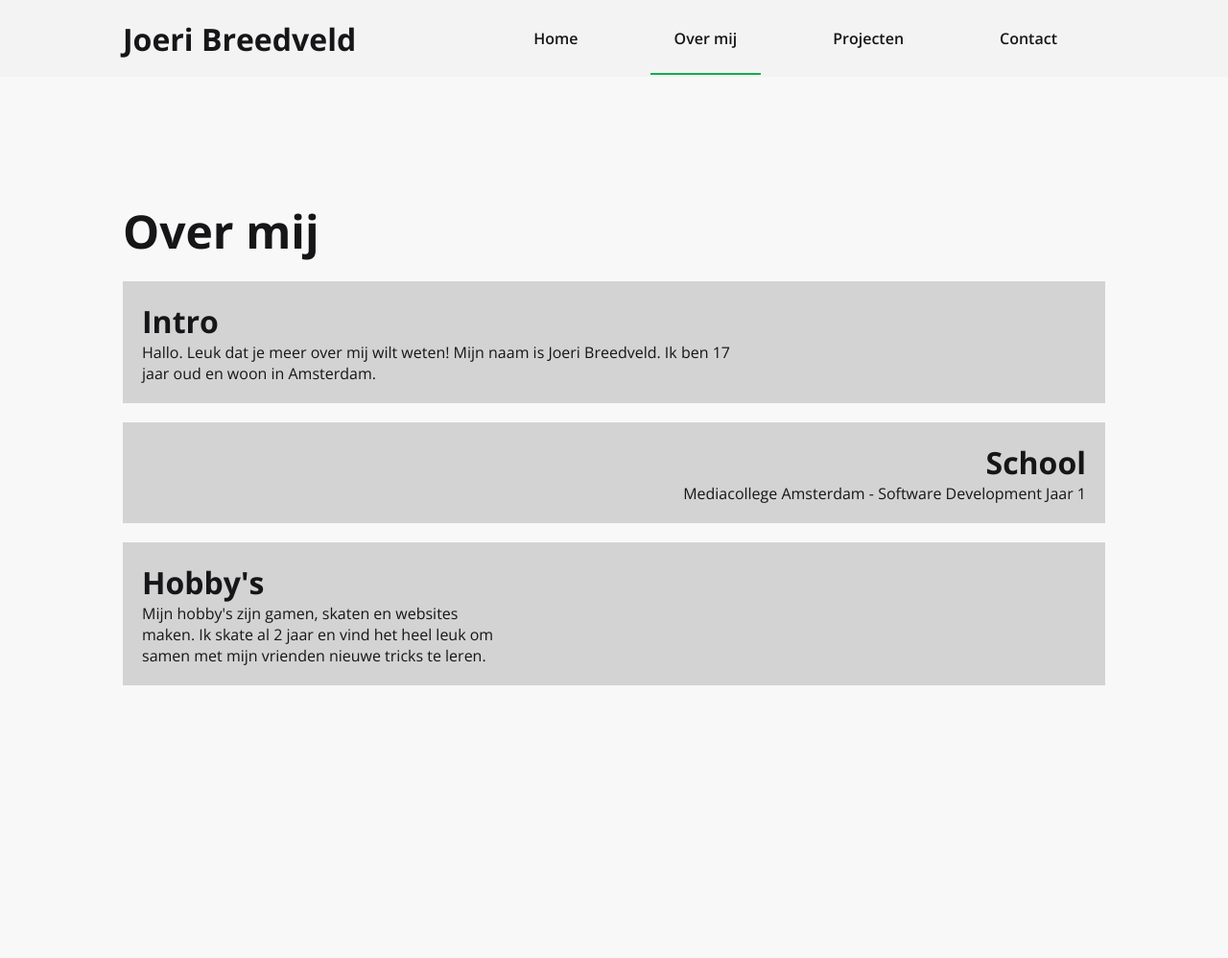
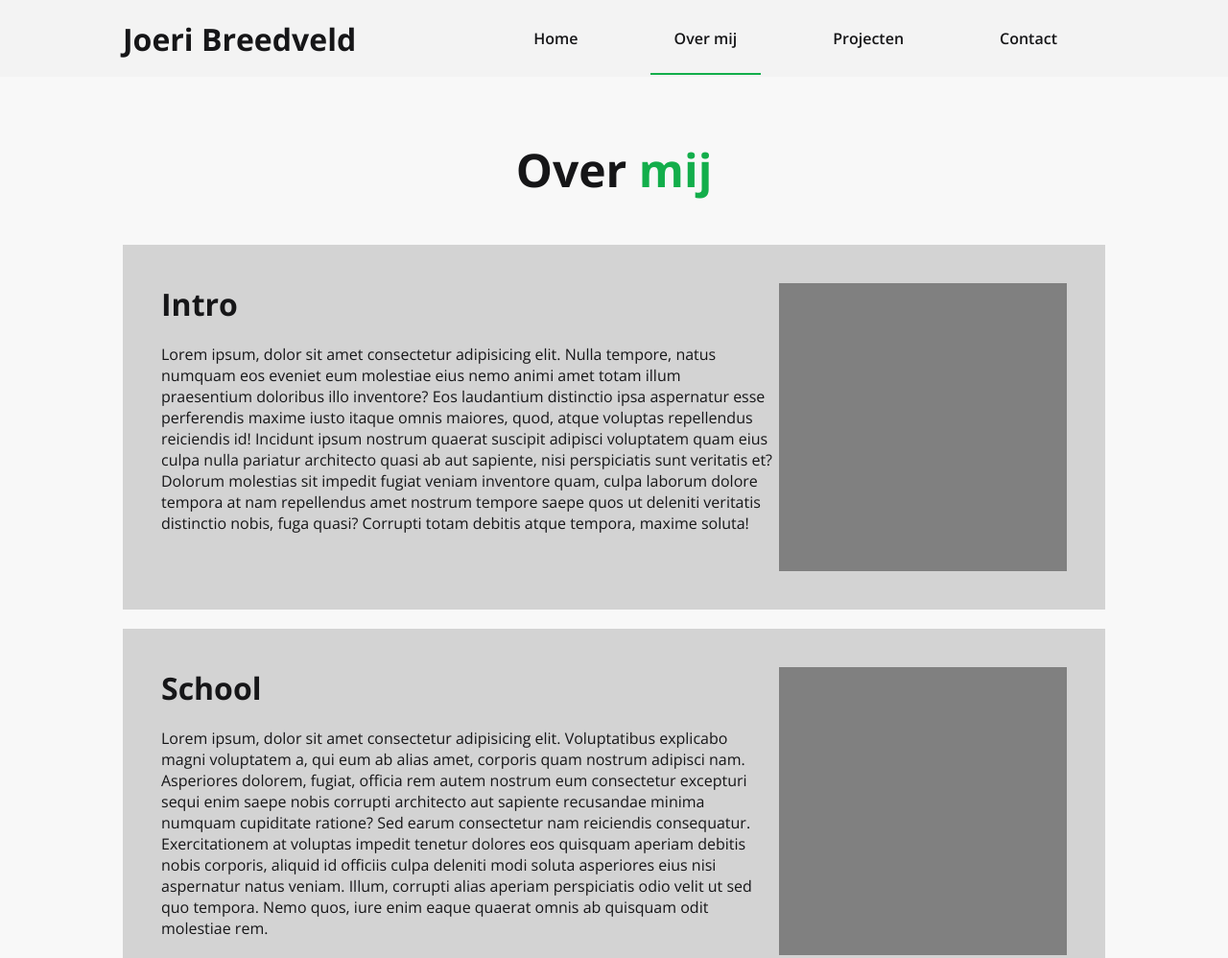
Before and after one commit to duck1s/practice-website-2, a plain HTML site: page assets/pages/about.html in a window 1280 px wide. Shown: the top 998 px of the page at 96% size. Before the commit the page ends 842 px from the top, so only its background shows below. Drawn offline with nearby package versions, Linux system fonts and the light colour scheme.

Commit message:
change: about-page layout and design

```diff
--- a/assets/css/style.css
+++ b/assets/css/style.css
@@ -14,6 +14,10 @@
     -webkit-font-smoothing: antialiased;
 }
 
+html {
+    scroll-behavior: smooth;
+}
+
 body {
     background: #f8f8f8;
 }
@@ -26,8 +30,19 @@ body {
     padding: 10%;
 }
 
+.padding-page {
+    padding-left: 10%;
+    padding-right: 10%;
+    padding-bottom: 10%;
+    padding-top: 5%;
+}
+
 .main-about-textwidth-container {
-    max-width: 30vw;
+    max-width: 50vw;
+}
+
+.green {
+    color: var(--green);
 }
 
 /* Media Icons */
@@ -99,6 +114,9 @@ h4 {
 /* Main */
 .main {
     min-height: 90vh;
+    animation-name: popup;
+    animation-duration: 0.6s;
+    animation-fill-mode: backwards;
 }
 
 /* Home */
@@ -131,17 +149,31 @@ h4 {
     gap: 20px;
 }
 
-.main-about-intro-text {
-    max-width: 50vw;
+.main-about-title {
+    text-align: center;
+    margin-bottom: 2.5%;
 }
 
 .main-about-article {
     background: lightgray;
-    padding: 20px;
+    padding: 40px;
+    display: flex;
+    justify-content: space-between;
 }
 
-.main-about-school,
-.main-about-school-text {
-    text-align: right;
-    max-width: unset;
+.main-about-subtitle {
+    margin-bottom: 20px;
 }
+
+/* Animations */
+@keyframes popup {
+    from{
+        opacity:0;
+        transform: translateY(20px);
+    }
+    to{
+        opacity:1;
+        transform: translateY(0);
+
+    }
+}
--- a/assets/pages/about.html
+++ b/assets/pages/about.html
@@ -29,20 +29,29 @@
             </ul>
         </nav>
     </header>
-    <main>
-        <section class="main-about padding-all">
-            <h2 class="main-about-title">Over mij</h2>
+    <main class="main">
+        <section class="main-about padding-page">
+            <h2 class="main-about-title">Over <span class="green">mij</span></h2>
             <article class="main-about-intro main-about-article">
-                <h3 class="main-about-intro-title">Intro</h3>
-                <p class="main-about-intro-text main-about-textwidth-container">Hallo. Leuk dat je meer over mij wilt weten! Mijn naam is Joeri Breedveld. Ik ben 17 jaar oud en woon in Amsterdam.</p>
+                <div>
+                    <h3 class="main-about-intro-title main-about-subtitle">Intro</h3>
+                    <p class="main-about-intro-text main-about-textwidth-container">Lorem ipsum, dolor sit amet consectetur adipisicing elit. Nulla tempore, natus numquam eos eveniet eum molestiae eius nemo animi amet totam illum praesentium doloribus illo inventore? Eos laudantium distinctio ipsa aspernatur esse perferendis maxime iusto itaque omnis maiores, quod, atque voluptas repellendus reiciendis id! Incidunt ipsum nostrum quaerat suscipit adipisci voluptatem quam eius culpa nulla pariatur architecto quasi ab aut sapiente, nisi perspiciatis sunt veritatis et? Dolorum molestias sit impedit fugiat veniam inventore quam, culpa laborum dolore tempora at nam repellendus amet nostrum tempore saepe quos ut deleniti veritatis distinctio nobis, fuga quasi? Corrupti totam debitis atque tempora, maxime soluta!</p>
+                </div>
+                <img src="../img/black.jpg" alt="">
             </article>
             <article class="main-about-school main-about-article">
-                <h3 class="main-about-school-title">School</h3>
-                <p class="main-about-school-text main-about-textwidth-container">Mediacollege Amsterdam - Software Development Jaar 1</p>
+                <div>
+                    <h3 class="main-about-school-title main-about-subtitle">School</h3>
+                    <p class="main-about-school-text main-about-textwidth-container">Lorem ipsum, dolor sit amet consectetur adipisicing elit. Voluptatibus explicabo magni voluptatem a, qui eum ab alias amet, corporis quam nostrum adipisci nam. Asperiores dolorem, fugiat, officia rem autem nostrum eum consectetur excepturi sequi enim saepe nobis corrupti architecto aut sapiente recusandae minima numquam cupiditate ratione? Sed earum consectetur nam reiciendis consequatur. Exercitationem at voluptas impedit tenetur dolores eos quisquam aperiam debitis nobis corporis, aliquid id officiis culpa deleniti modi soluta asperiores eius nisi aspernatur natus veniam. Illum, corrupti alias aperiam perspiciatis odio velit ut sed quo tempora. Nemo quos, iure enim eaque quaerat omnis ab quisquam odit molestiae rem.</p>
+                </div>
+                <img src="../img/black.jpg" alt="">
             </article>
             <article class="main-about-hobbies main-about-article">
-                <h3 class="main-about-hobbies title">Hobby's</h3>
-                <p class="main-about-hobbies-text main-about-textwidth-container">Mijn hobby's zijn gamen, skaten en websites maken. Ik skate al 2 jaar en vind het heel leuk om samen met mijn vrienden nieuwe tricks te leren.</p>
+                <div>
+                    <h3 class="main-about-hobbies title main-about-subtitle">Hobby's</h3>
+                    <p class="main-about-hobbies-text main-about-textwidth-container">Lorem ipsum dolor sit amet, consectetur adipisicing elit. Quos voluptatem rerum totam vero itaque! Magni nostrum consequuntur quae? Accusantium minima repudiandae, nostrum neque officiis consequuntur dolores sapiente porro, reiciendis incidunt omnis voluptates! Quasi nostrum laborum odio deserunt similique incidunt minima magnam dolor consequuntur, magni odit praesentium ut qui, veniam voluptate sed laboriosam vero est nihil. Tenetur sunt veritatis fuga perspiciatis culpa vel atque. Molestias ducimus in officiis cumque quos. Non qui, sunt suscipit eos hic nihil quibusdam eius veritatis harum delectus ducimus. Nihil velit, recusandae ratione consequatur modi totam illum perferendis beatae odit rem at sequi laudantium veritatis ipsum deleniti.</p>
+                </div>
+                <img src="../img/black.jpg" alt="">
             </article>
         </section>
     </main>
```
Also changed, not shown: assets/img/black.jpg (added).
